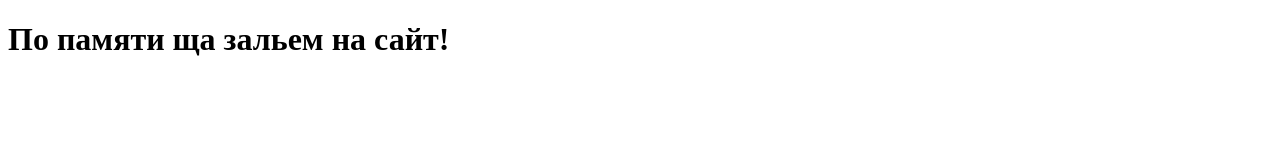
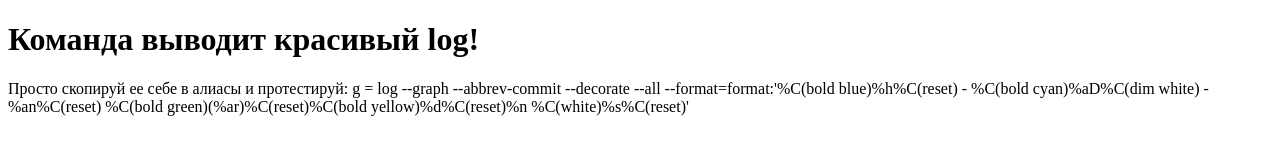
Before and after one commit to Twisterwrx/GitTest, a plain HTML site: page index.html in a window 1280 px wide. Drawn offline with Linux system fonts and the light colour scheme.

Commit message:
Kostya this small present for you!

```diff
--- a/index.html
+++ b/index.html
@@ -1,10 +1,11 @@
 <!DOCTYPE html>
 <html>
     <head>
-        <title>Learning the Git</title>
+        <title>Костя для тебя подгон!</title>
         <meta charset="utf-8">
     </head>
     <body>
-        <h1>По памяти ща зальем на сайт!</h1>
+        <h1>Команда выводит красивый log!</h1>
+		<p>Просто скопируй ее себе в алиасы и протестируй: g = log --graph --abbrev-commit --decorate --all --format=format:'%C(bold blue)%h%C(reset) - %C(bold cyan)%aD%C(dim white) - %an%C(reset) %C(bold green)(%ar)%C(reset)%C(bold yellow)%d%C(reset)%n %C(white)%s%C(reset)'
             </body>
 </html>
```
